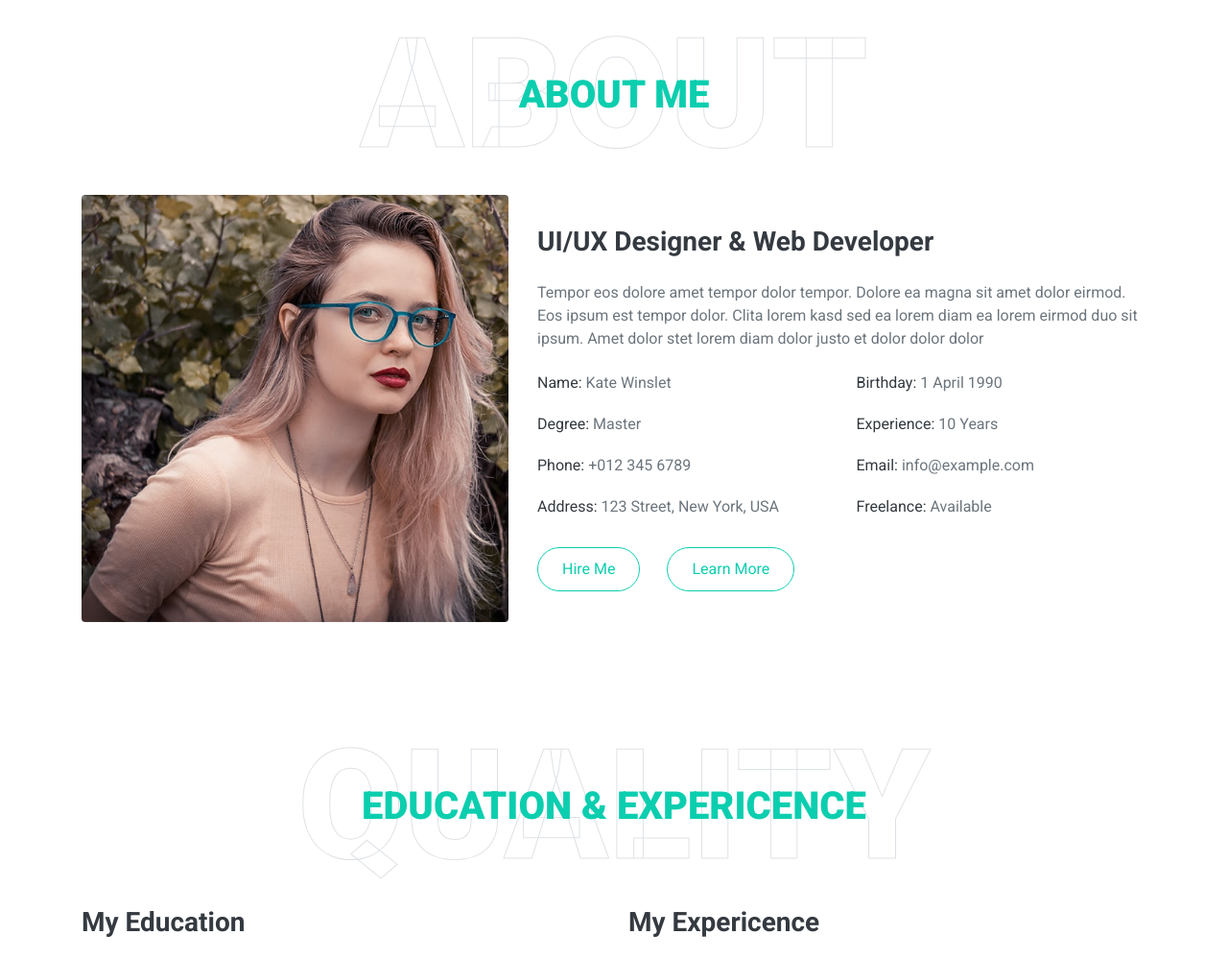
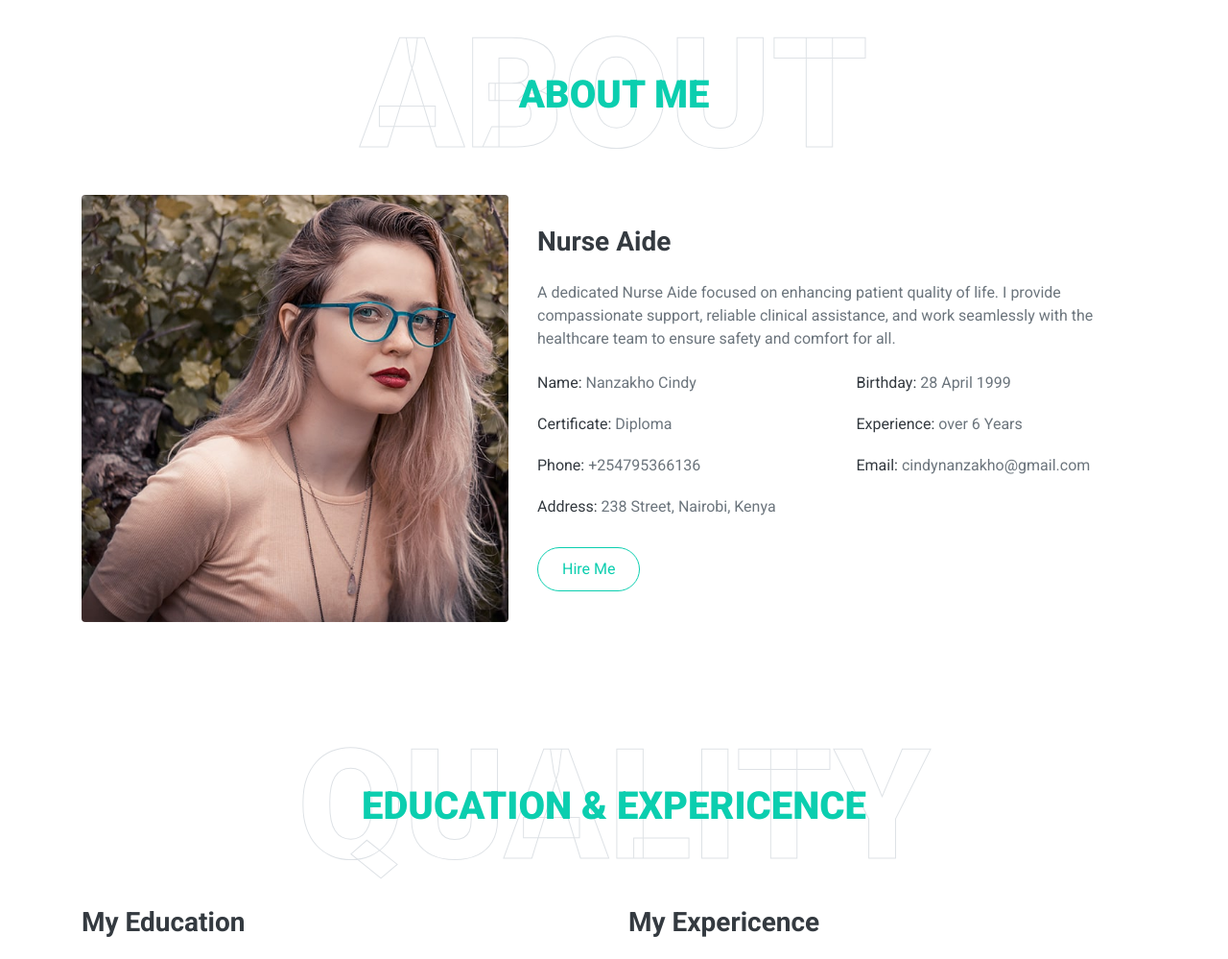
Before and after one commit to vanonshati/cindy, a plain HTML site: page index.html in a window 1280 px wide. Shown: the part 893-1892 px from the top of the page at 96% size. Drawn offline with nearby package versions, Linux system fonts and the light colour scheme.

Commit message:
bout me section
Updated "about me section"

```diff
--- a/index.html
+++ b/index.html
@@ -5,8 +5,8 @@
     <meta charset="utf-8">
     <title> Cindy Nanzakho </title>
     <meta content="width=device-width, initial-scale=1.0" name="viewport">
-    <meta content="Free HTML Templates" name="keywords">
-    <meta content="Free HTML Templates" name="description">
+    <meta content="Cindy" name="keywords">
+    <meta content="Nurse Portfolio Web" name="description">
 
     <!-- Favicon -->
     <link href="img/favicon.ico" rel="icon">
@@ -117,20 +117,18 @@
                     <img class="img-fluid rounded w-100" src="img/about.jpg" alt="">
                 </div>
                 <div class="col-lg-7">
-                    <h3 class="mb-4">UI/UX Designer & Web Developer</h3>
-                    <p>Tempor eos dolore amet tempor dolor tempor. Dolore ea magna sit amet dolor eirmod. Eos ipsum est tempor dolor. Clita lorem kasd sed ea lorem diam ea lorem eirmod duo sit ipsum. Amet dolor stet lorem diam dolor justo et dolor dolor dolor</p>
+                    <h3 class="mb-4">Nurse Aide</h3>
+                    <p>A dedicated Nurse Aide focused on enhancing patient quality of life. I provide compassionate support, reliable clinical assistance, and work seamlessly with the healthcare team to ensure safety and comfort for all.</p>
                     <div class="row mb-3">
-                        <div class="col-sm-6 py-2"><h6>Name: <span class="text-secondary">Kate Winslet</span></h6></div>
-                        <div class="col-sm-6 py-2"><h6>Birthday: <span class="text-secondary">1 April 1990</span></h6></div>
-                        <div class="col-sm-6 py-2"><h6>Degree: <span class="text-secondary">Master</span></h6></div>
-                        <div class="col-sm-6 py-2"><h6>Experience: <span class="text-secondary">10 Years</span></h6></div>
-                        <div class="col-sm-6 py-2"><h6>Phone: <span class="text-secondary">+012 345 6789</span></h6></div>
-                        <div class="col-sm-6 py-2"><h6>Email: <span class="text-secondary">info@example.com</span></h6></div>
-                        <div class="col-sm-6 py-2"><h6>Address: <span class="text-secondary">123 Street, New York, USA</span></h6></div>
-                        <div class="col-sm-6 py-2"><h6>Freelance: <span class="text-secondary">Available</span></h6></div>
+                        <div class="col-sm-6 py-2"><h6>Name: <span class="text-secondary">Nanzakho Cindy</span></h6></div>
+                        <div class="col-sm-6 py-2"><h6>Birthday: <span class="text-secondary">28 April 1999</span></h6></div>
+                        <div class="col-sm-6 py-2"><h6>Certificate: <span class="text-secondary">Diploma</span></h6></div>
+                        <div class="col-sm-6 py-2"><h6>Experience: <span class="text-secondary">over 6 Years</span></h6></div>
+                        <div class="col-sm-6 py-2"><h6>Phone: <span class="text-secondary">+254795366136</span></h6></div>
+                        <div class="col-sm-6 py-2"><h6>Email: <span class="text-secondary">cindynanzakho@gmail.com</span></h6></div>
+                        <div class="col-sm-6 py-2"><h6>Address: <span class="text-secondary">238 Street, Nairobi, Kenya</span></h6></div>
                     </div>
                     <a href="" class="btn btn-outline-primary mr-4">Hire Me</a>
-                    <a href="" class="btn btn-outline-primary">Learn More</a>
                 </div>
             </div>
         </div>
```
